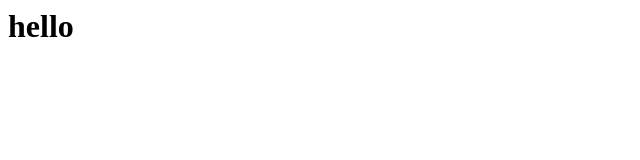
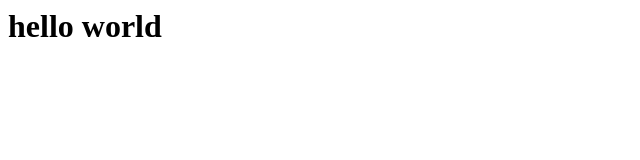
Before and after one commit to burakkaracuka/github-actions, a plain HTML site: page index.html in a window 1280 px wide. Shown: the whole page, without its empty margins (0-640 px from the left). Drawn offline with Linux system fonts and the light colour scheme.

Commit message:
Update index.html

```diff
--- a/index.html
+++ b/index.html
@@ -1,3 +1,3 @@
 <html>
-    <h1> hello</html>
+    <h1> hello world </html>
 </html>
```
